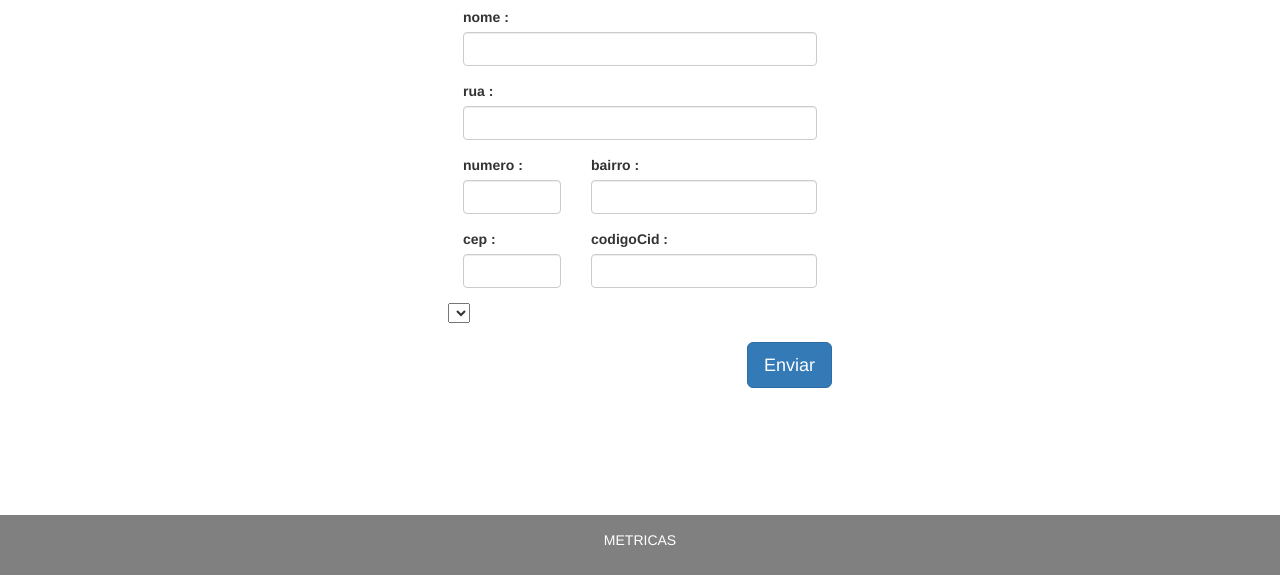
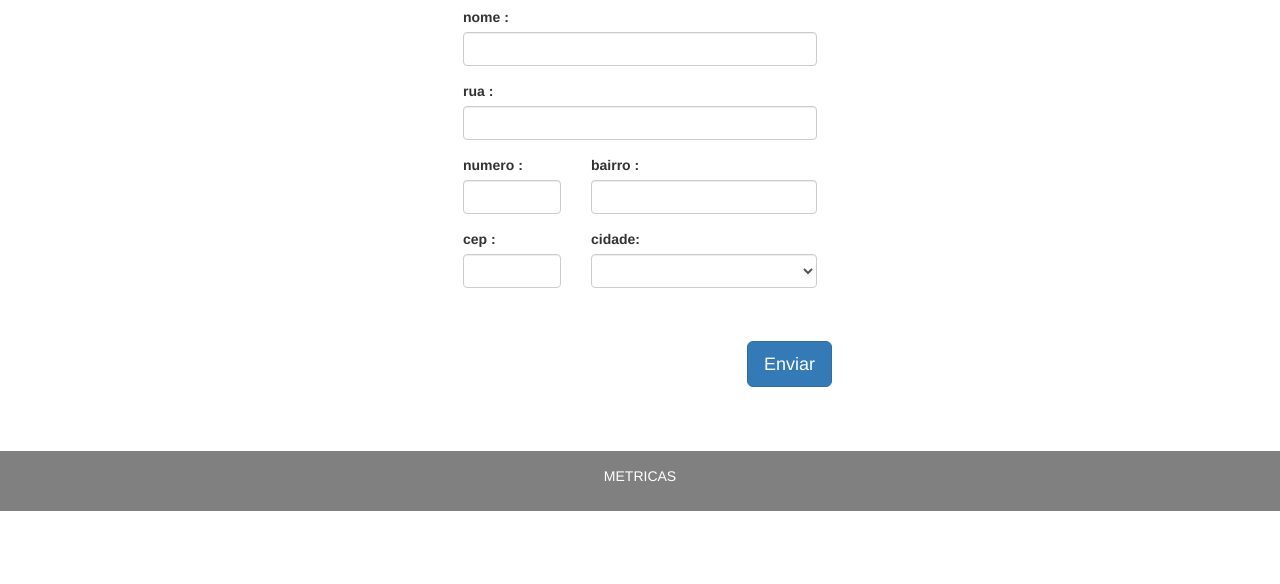
Before and after one commit to guimpo/metricas, a website: page public/views/cadastro_arbitros.html in a window 1280 px wide. Shown: the part 216-800 px from the top of the page. Drawn offline with nearby package versions, Linux system fonts and the light colour scheme; no server answers.

Commit message:
fiz melhorias no combobox

```diff
--- a/public/views/cadastro_arbitros.html
+++ b/public/views/cadastro_arbitros.html
@@ -19,7 +19,7 @@
       padding: 15px;
     }
     .btn {
-      margin-top: 5%;
+      margin-top: 10%;
     }
   </style>
 </head>
@@ -75,12 +75,9 @@
         <input name="cep" type="text" class="form-control" id="cep">
       </div>
       <div class="form-group col-sm-8">
-        <label for="codigoCid">codigoCid :</label>
-        <input name="codigoCid" type="number" class="form-control" id="codigoCid">
-      </div>
-      <div>
-        <select name="" id="combo-cidades">
-          <option value=""></option>
+        <label for="cidade">cidade:</label>
+        <select class="form-control" name="cidade" id="combo-cidades">
+
         </select>
       </div>
       <button type="submit" class="btn btn-primary btn-lg pull-right">Enviar</button>
```
